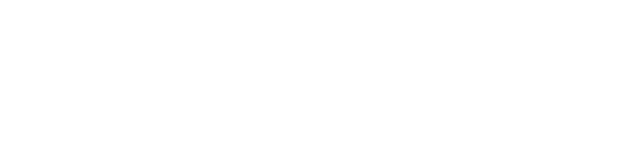
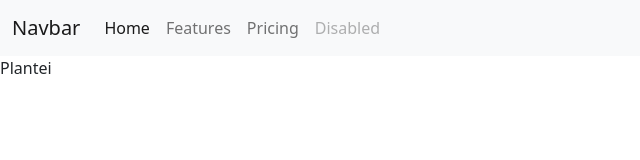
Before and after one commit to jeffersoncbe/plantei-app, a plain HTML site: page index.html in a window 1280 px wide. Shown: the whole page, without its empty margins (0-640 px from the left). Drawn offline with nearby package versions, Linux system fonts and the light colour scheme.

Commit message:
Iniciando o projeto plantei

```diff
--- a/index.html
+++ b/index.html
@@ -2,10 +2,37 @@
 <html lang="en">
 <head>
     <meta charset="UTF-8">
-    <meta name="viewport" content="width=device-width, initial-scale=1.0">
-    <title>Document</title>
+    <meta name="viewport" content="width=], initial-scale=1.0">
+   <!--  Importando CSS do Bootstrap -->
+     <link rel="stylesheet" href="https://cdn.jsdelivr.net/npm/bootstrap@5.2.3/dist/css/bootstrap.min.css" rel="stylesheet" integrity="sha384-rbsA2VBKQhggwzxH7pPCaAqO46MgnOM80zW1RWuH61DGLwZJEdK2Kadq2F9CUG65" crossorigin="anonymous">
+    <title>Plantei</title>
 </head>
 <body>
-
+    <!-- Navbar -->
+    <nav class="navbar navbar-expand-lg bg-light">
+        <div class="container-fluid">
+          <a class="navbar-brand" href="#">Navbar</a>
+          <button class="navbar-toggler" type="button" data-bs-toggle="collapse" data-bs-target="#navbarNav" aria-controls="navbarNav" aria-expanded="false" aria-label="Toggle navigation">
+            <span class="navbar-toggler-icon"></span>
+          </button>
+          <div class="collapse navbar-collapse" id="navbarNav">
+            <ul class="navbar-nav">
+              <li class="nav-item">
+                <a class="nav-link active" aria-current="page" href="#">Home</a>
+              </li>
+              <li class="nav-item">
+                <a class="nav-link" href="#">Features</a>
+              </li>
+              <li class="nav-item">
+                <a class="nav-link" href="#">Pricing</a>
+              </li>
+              <li class="nav-item">
+                <a class="nav-link disabled">Disabled</a>
+              </li>
+            </ul>
+          </div>
+        </div>
+      </nav>
+    Plantei
 </body>
 </html>
```
